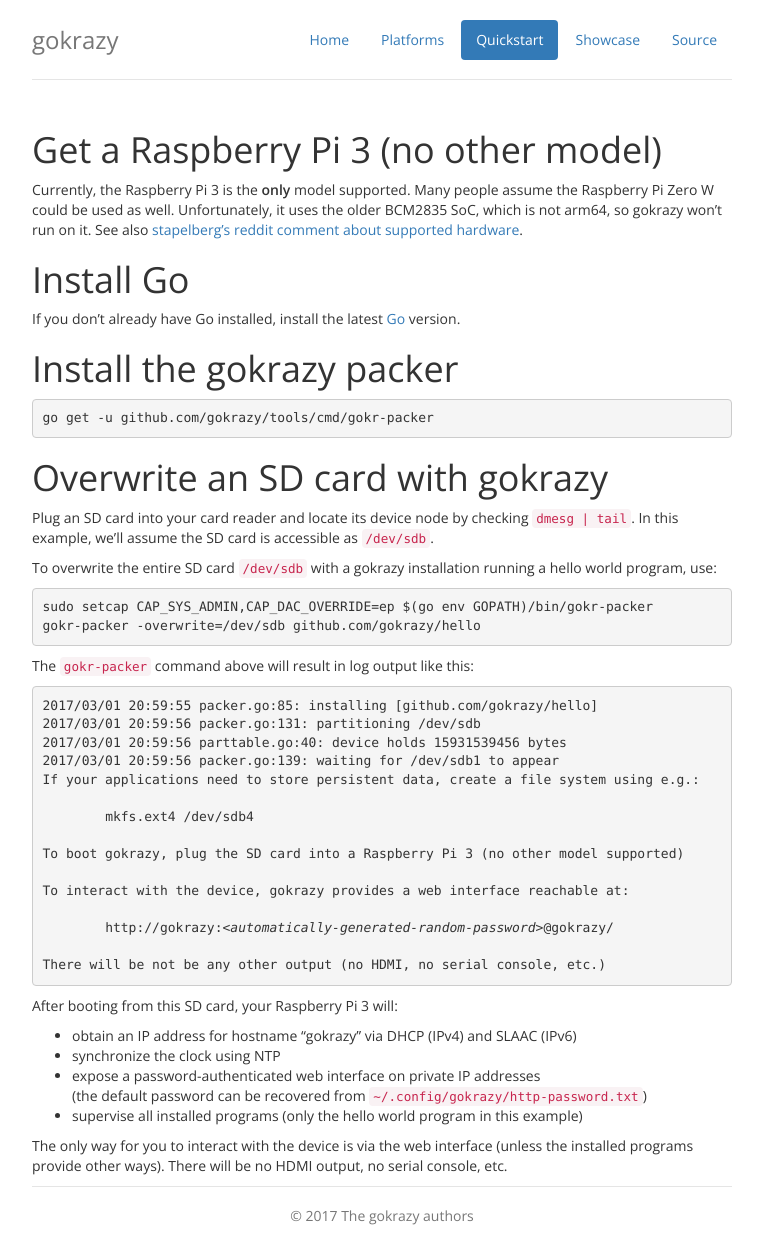
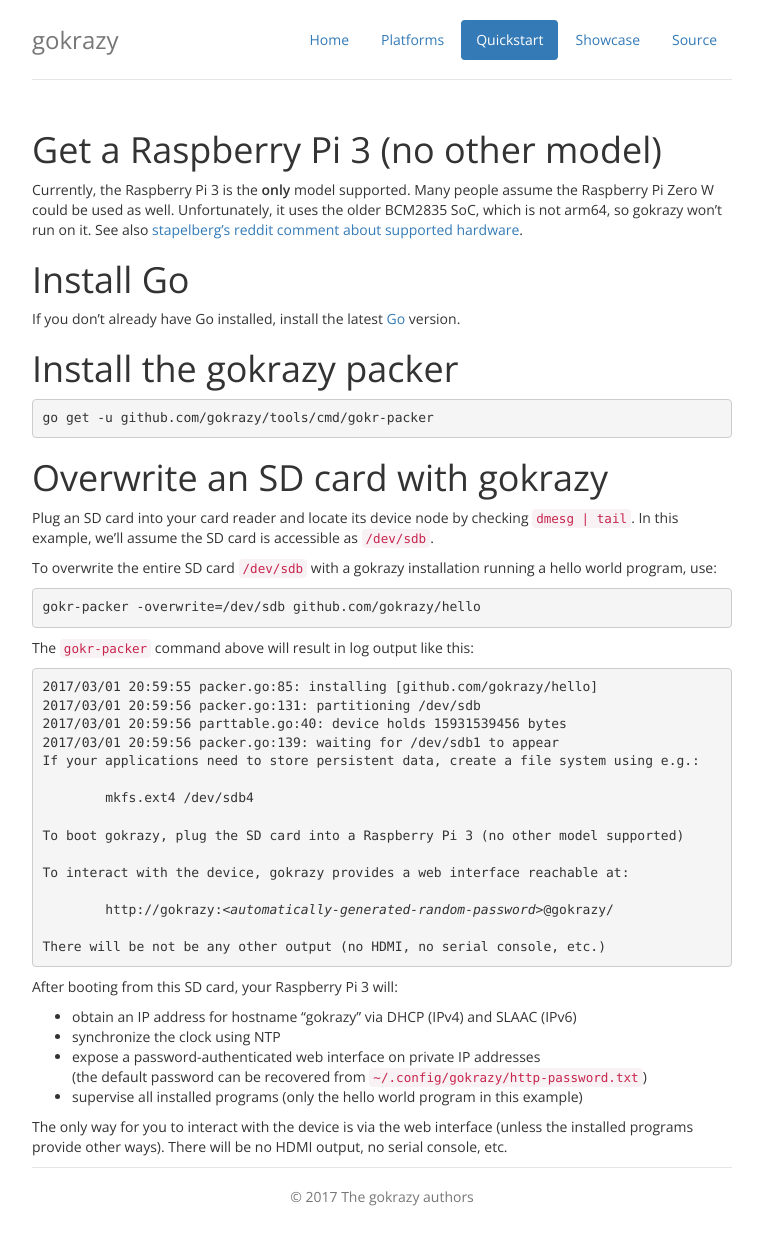
Before and after one commit to gokrazy/gokrazy.github.io, a Jekyll site: the page built from quickstart.html, in a window 1280 px wide. Shown: the whole page, without its empty margins (258-1021 px from the left). Built offline with Jekyll 4.4.1, drawn with Linux system fonts in a browser that asks for light colours; nearby versions of some CDN libraries; some web fonts are replaced; Markdown is read by kramdown in place of the engine named in the settings.

Commit message:
remove no longer necessary setcap command
sudo is now automatically used when required, thanks to commit
https://github.com/gokrazy/tools/commit/6219658570d7e795d73bc90db9756f8961000d75

```diff
--- a/quickstart.html
+++ b/quickstart.html
@@ -33,8 +33,7 @@ weight: 1
 	  <p>
 	  To overwrite the entire SD card <code>/dev/sdb</code> with a gokrazy installation running a hello world program, use:
 	  </p>
-	  <pre>sudo setcap CAP_SYS_ADMIN,CAP_DAC_OVERRIDE=ep $(go env GOPATH)/bin/gokr-packer
-gokr-packer -overwrite=/dev/sdb github.com/gokrazy/hello</pre>
+	  <pre>gokr-packer -overwrite=/dev/sdb github.com/gokrazy/hello</pre>
           <p>
 	  The <code>gokr-packer</code> command above will result in log output like this:
 	  </p>
```
